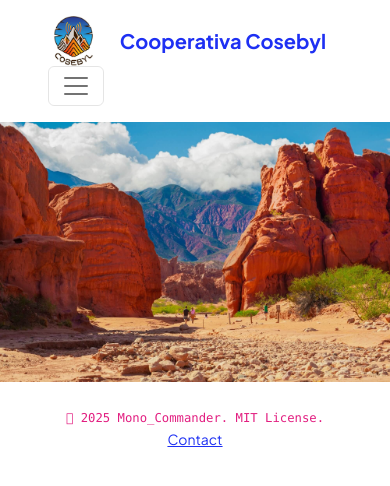
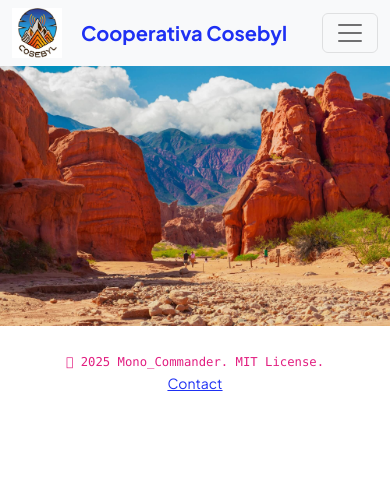
Before and after one commit to MonoCommander/salta_coop_react, a React (Vite) app: page / in a window 390 px wide. Shown: the top 486 px of the page. Built offline with nearby package versions, Linux system fonts and the light colour scheme.

Commit message:
fix hamburger menu

```diff
--- a/src/Screens/Contact/Contact.jsx
+++ b/src/Screens/Contact/Contact.jsx
@@ -1,4 +1,4 @@
-import React, { useRef } from "react";
+import { useRef } from "react";
 import emailjs from '@emailjs/browser';
 
 const Contact = () => {
--- a/src/Screens/Home/Home.jsx
+++ b/src/Screens/Home/Home.jsx
@@ -1,10 +1,10 @@
-import React from "react";
+import 'bootstrap/dist/js/bootstrap.bundle.min.js';
 
 const Home = () =>{
     return(
         <main className= "flex-shrink-0">
-        <nav className="navbar navbar-expand-lg navbar-light bg-white py-3">
-                <div className="container px-5">
+            <nav className="navbar navbar-expand-lg navbar-light bg-light">
+                <div className="container-fluid">
                     <img src="/COSEBYL.jpg" alt="coop logo" width="50px"/>
                     <a className="navbar-brand" ><span className="fw-bolder text-primary"> Cooperativa Cosebyl</span></a>
                     <button className="navbar-toggler" type="button" data-bs-toggle="collapse" data-bs-target="#navbarSupportedContent" aria-controls="navbarSupportedContent" aria-expanded="false" aria-label="Toggle navigation"><span className="navbar-toggler-icon"></span></button>
```
